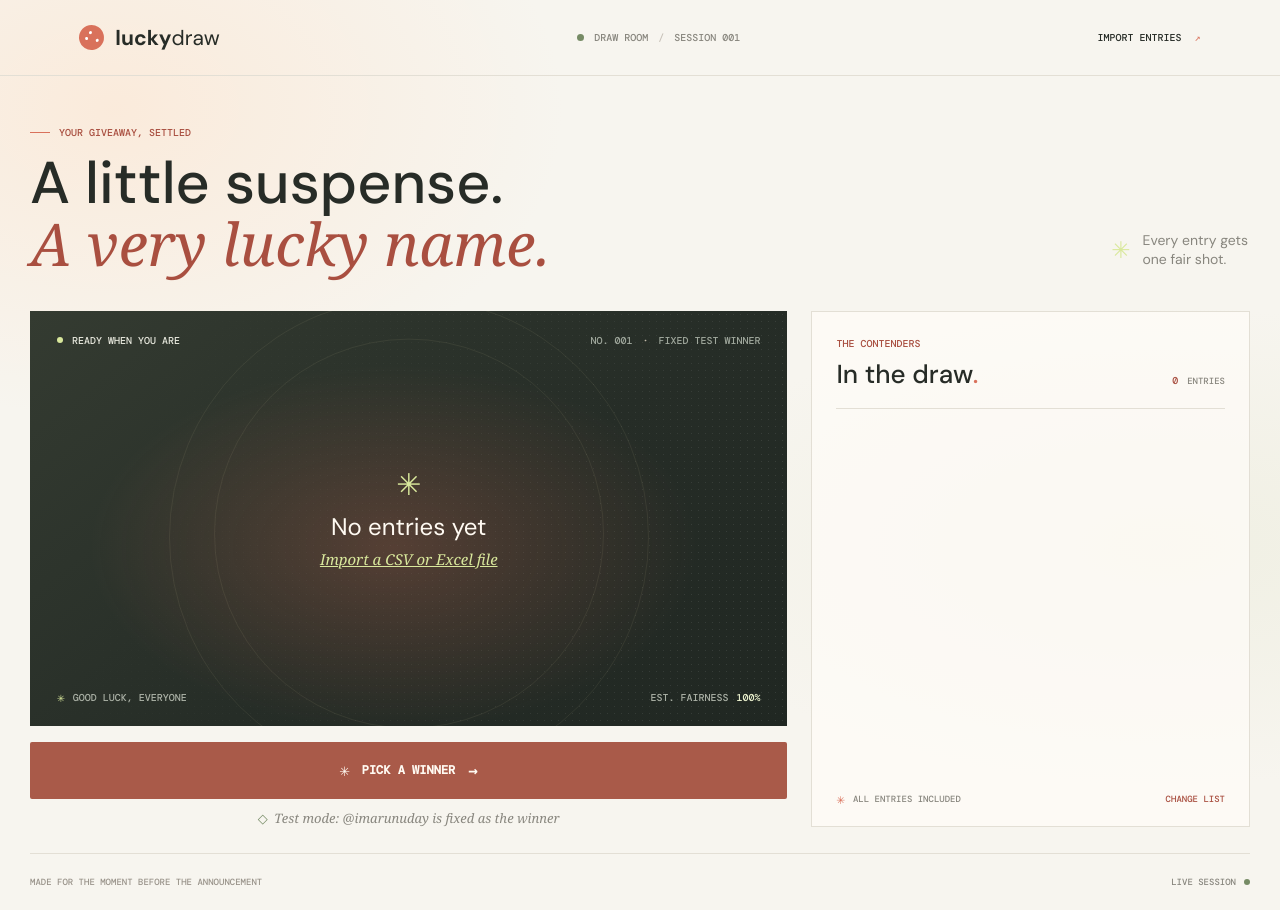
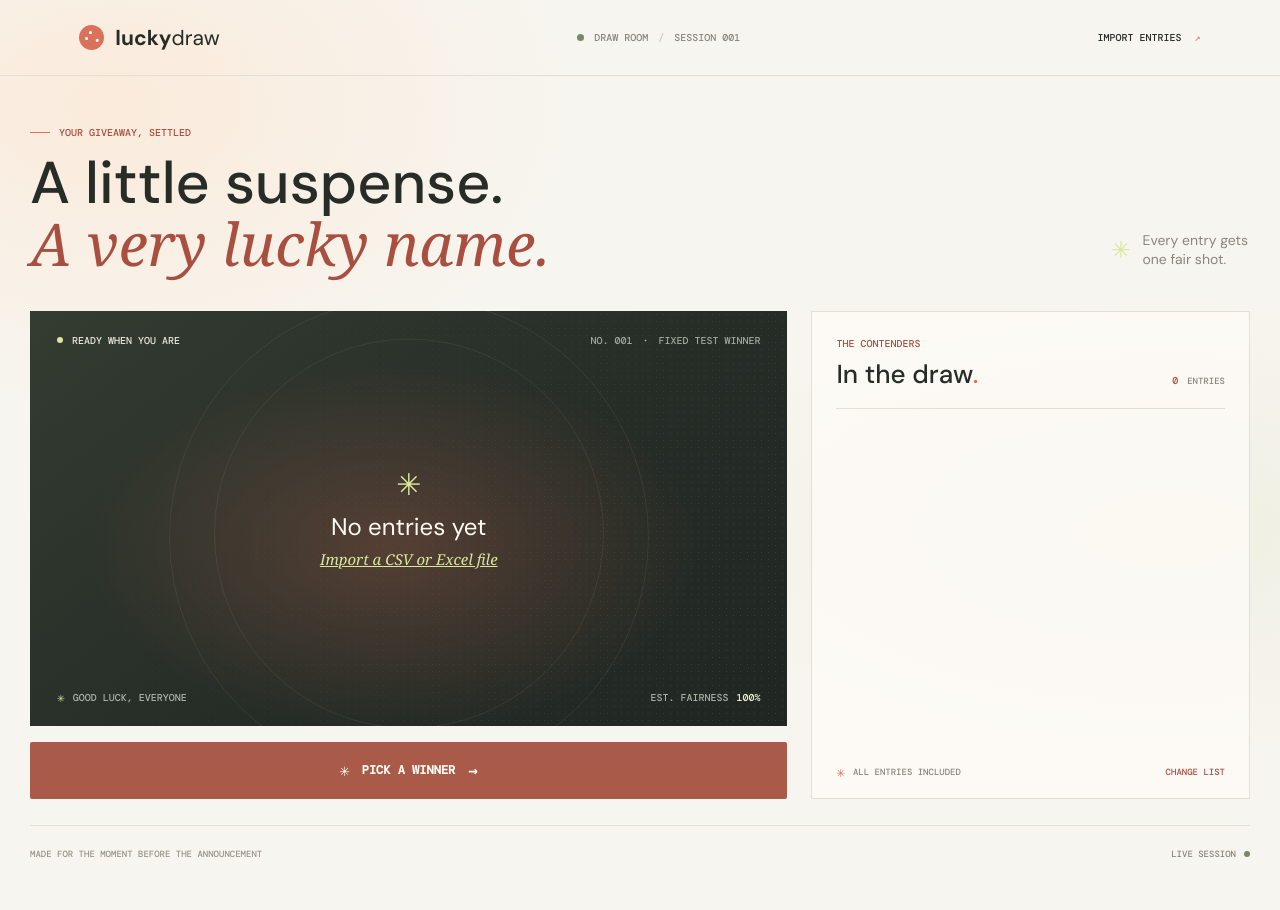
Before and after one commit to rohith4pr/insta-luckydraw, an Angular app in the folder insta-giveaway/: page / in a window 1280 px wide. After the commit the page ends 882 px from the top, so only its background shows below. Built offline with nearby package versions, Linux system fonts and the light colour scheme; a web font is replaced by a local one.

Commit message:
removed test mode header

```diff
--- a/insta-giveaway/src/app/draw-page.html
+++ b/insta-giveaway/src/app/draw-page.html
@@ -63,7 +63,7 @@
             <span>{{ isSpinning() ? 'PICKING A WINNER' : winner() ? 'DRAW AGAIN' : 'PICK A WINNER' }}</span>
             <span class="button-arrow" aria-hidden="true">{{ isSpinning() ? '' : '→' }}</span>
           </button>
-          <p class="control-footnote"><span class="lock-icon" aria-hidden="true">◇</span> @if (winnerOverrideUsername) { Test mode: @{{ winnerOverrideUsername }} is fixed as the winner } @else { One name is selected at random from this list }</p>
+          <!-- <p class="control-footnote"><span class="lock-icon" aria-hidden="true">◇</span> @if (winnerOverrideUsername) { Test mode: @{{ winnerOverrideUsername }} is fixed as the winner } @else { One name is selected at random from this list }</p> -->
         </div>
 
         @if (winner()) {
```
